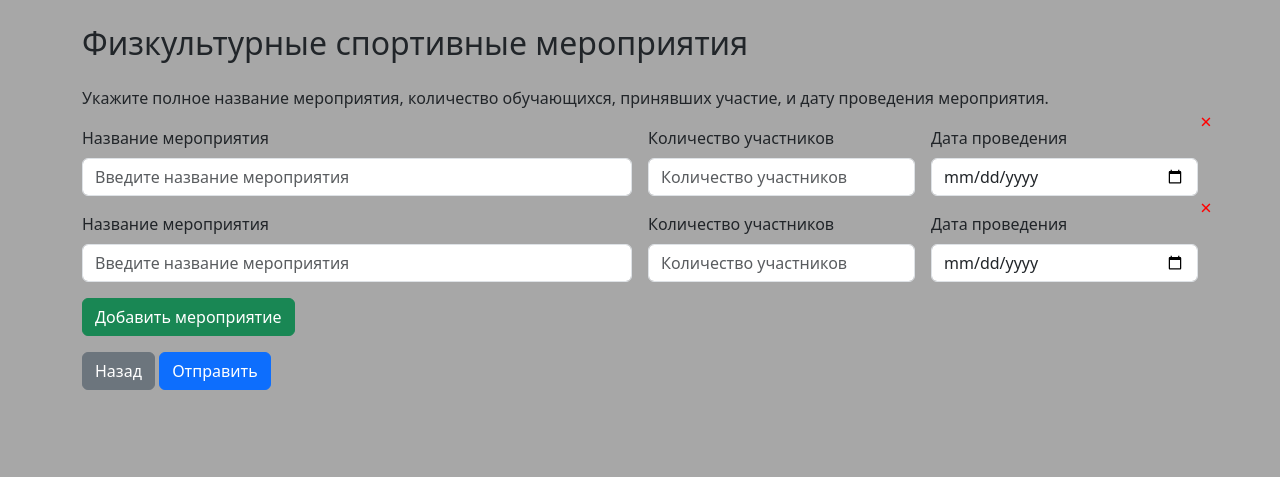
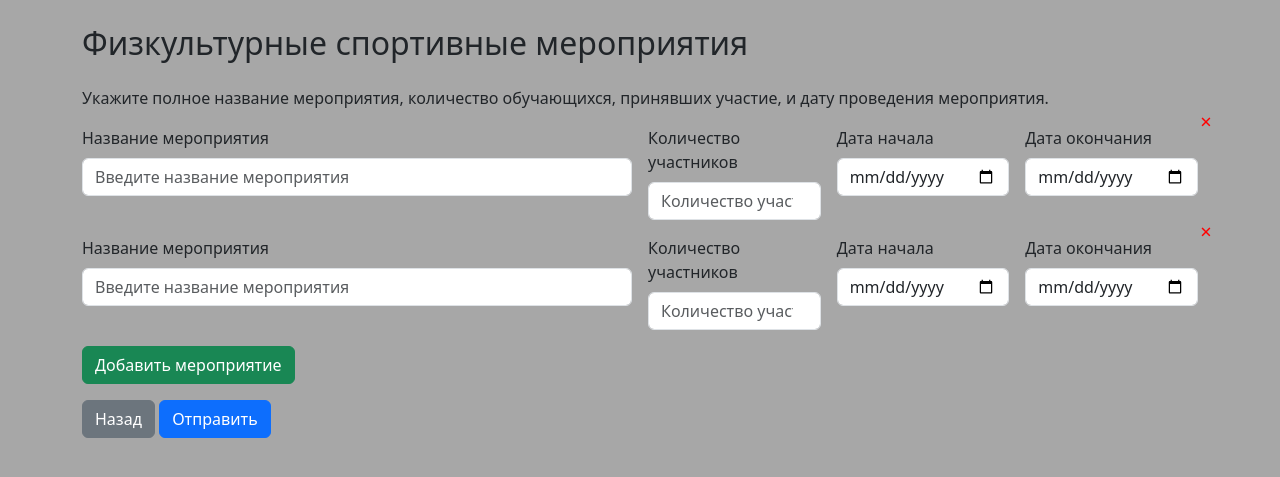
Before and after one commit to SofiaHartova/SSCSurvey, a Flask app: page /block3 in a window 1280 px wide; the page is wider, and only the part inside the window is pictured. Shown: the top 477 px of that part. Run offline with Flask 3, Linux system fonts and the light colour scheme; the visitor is signed in with stand-in values (Sample User, id 1); some libraries are stand-ins or nearby versions.

Commit message:
feat: added dates or block2 and block3

```diff
--- a/static/block1.css
+++ b/static/block1.css
@@ -25,18 +25,6 @@ a {
       color: #ff0000;
 
 }
-.centered-container {
-    display: flex;
-    justify-content: center;
-    align-items: center;
-    height: 100vh;
-}
-.option {
-    width: 100%;
-}
-.col-lg-6 {
-    max-width: 400px;
-}
 .event-item {
     position: relative;
 }
--- a/templates/block3.html
+++ b/templates/block3.html
@@ -23,16 +23,20 @@
                         <input type="text" class="form-control" id="eventName1"
                             placeholder="Введите название мероприятия">
                     </div>
-                    <div class="col-md-3">
+                    <div class="col-md-2">
                         <label for="participants1" class="form-label">Количество участников</label>
                         <input type="number" class="form-control" id="participants1" min="0" max="10000"
                             placeholder="Количество участников">
                     </div>
                     <button type="button" class="delete-button" onclick="deleteEvent(this)">×</button>
 
-                    <div class="col-md-3">
-                        <label for="eventDate1" class="form-label">Дата проведения</label>
-                        <input type="date" class="form-control" id="eventDate1">
+                    <div class="col-md-2">
+                        <label for="eventDate1Start" class="form-label">Дата начала</label>
+                        <input type="date" class="form-control" id="eventDate1Start">
+                    </div>
+                    <div class="col-md-2">
+                        <label for="eventDate1End" class="form-label">Дата окончания</label>
+                        <input type="date" class="form-control" id="eventDate1End">
                     </div>
 
                 </div>
@@ -61,13 +65,17 @@
             <label for="eventName${eventCount}" class="form-label">Название мероприятия</label>
             <input type="text" class="form-control" id="eventName${eventCount}" placeholder="Введите название мероприятия" required>
           </div>
-          <div class="col-md-3">
+          <div class="col-md-2">
             <label for="participants${eventCount}" class="form-label">Количество участников</label>
             <input type="number" class="form-control" id="participants${eventCount}" min="0" max="10000" placeholder="Количество участников" required>
           </div>
-          <div class="col-md-3">
-            <label for="eventDate${eventCount}" class="form-label">Дата проведения</label>
-            <input type="date" class="form-control" id="eventDate${eventCount}" required>
+          <div class="col-md-2">
+            <label for="eventDate${eventCount}Start" class="form-label">Дата начала</label>
+            <input type="date" class="form-control" id="eventDate${eventCount}Start" required>
+          </div>
+          <div class="col-md-2">
+            <label for="eventDate${eventCount}End" class="form-label">Дата окончания</label>
+            <input type="date" class="form-control" id="eventDate${eventCount}End" required>
           </div>
         `;
 
@@ -100,10 +108,11 @@
             eventItems.forEach((item, index) => {
                 const name = item.querySelector(`#eventName${index + 1}`).value;
                 const participants = item.querySelector(`#participants${index + 1}`).value;
-                const date = item.querySelector(`#eventDate${index + 1}`).value;
+                const dateStart = item.querySelector(`#eventDate${index + 1}Start`).value;
+                const dateEnd = item.querySelector(`#eventDate${index + 1}End`).value;
 
                 if (name && participants && date) {
-                    events.push({ name, participants: Number(participants), date });
+                    events.push({ name, participants: Number(participants), dateStart, dateEnd });
                 }
             });
 
```
Also changed, not shown: templates/block2.html (+30 -28 lines).
